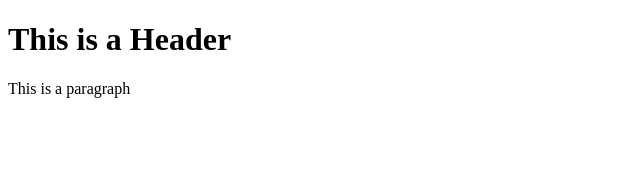
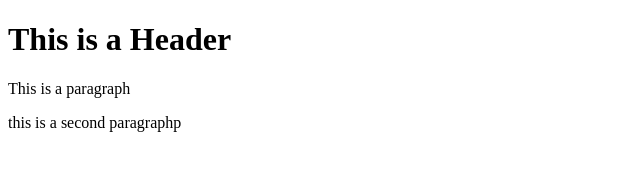
Before and after one commit to srinivas013/git-test, a plain HTML site: page index.html in a window 1280 px wide. Shown: the whole page, without its empty margins (0-640 px from the left). Drawn offline with Linux system fonts and the light colour scheme.

Commit message:
small  change

```diff
--- a/index.html
+++ b/index.html
@@ -5,5 +5,6 @@
     <body>
         <h1>This is a Header</h1>
 		<p>This is a paragraph</p>
+		<p>this is a second paragraphp</p>
     </body>
 </html>
```
